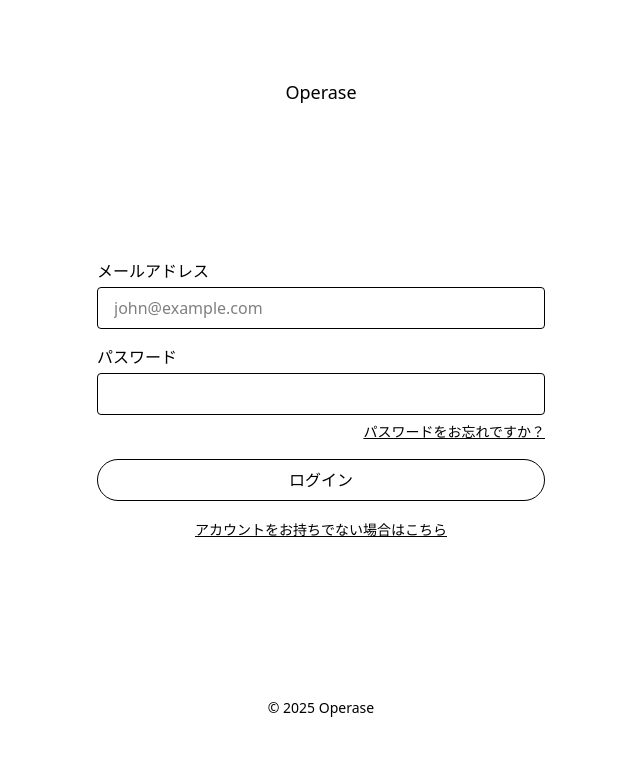
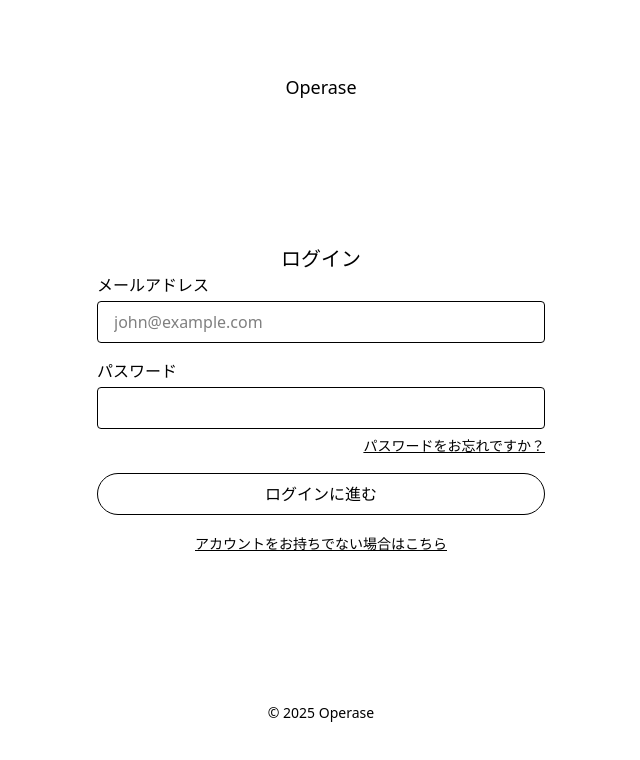
Before and after one commit to ysrkw/operase, a Next.js app: page /sign-in in a window 1280 px wide. Shown: the top 760 px of the page, without its empty margins (319-959 px from the left). Built offline with nearby package versions, Linux system fonts and the light colour scheme.

Commit message:
refactor: SignInFormの構造を改善し、fieldsetを追加して可読性を向上

```diff
--- a/app/sign-in/components/sign-in-form.tsx
+++ b/app/sign-in/components/sign-in-form.tsx
@@ -10,7 +10,11 @@ export function SignInForm() {
   const passwordId = useId()
 
   return (
-    <form action={signIn} className="flex flex-col gap-4">
+    <form action={signIn}>
+      <fieldset className="flex flex-col gap-4">
+        <legend className="text-center text-xl">
+          ログイン
+        </legend>
         <div className="flex flex-col gap-1">
           <label htmlFor={emailId}>メールアドレス</label>
           <input className="rounded border px-4 py-2" id={emailId} name="email" placeholder="john@example.com" required type="email" />
@@ -25,13 +29,14 @@ export function SignInForm() {
           </div>
         </div>
         <button className="cursor-pointer rounded-full border px-4 py-2 text-center" type="submit">
-        ログイン
+          ログインに進む
         </button>
         <div className="text-center">
           <Link className="text-sm underline" href="/sign-up">
             アカウントをお持ちでない場合はこちら
           </Link>
         </div>
+      </fieldset>
     </form>
   )
 }
```
Lines whose indentation alone changed are shown as unchanged.
